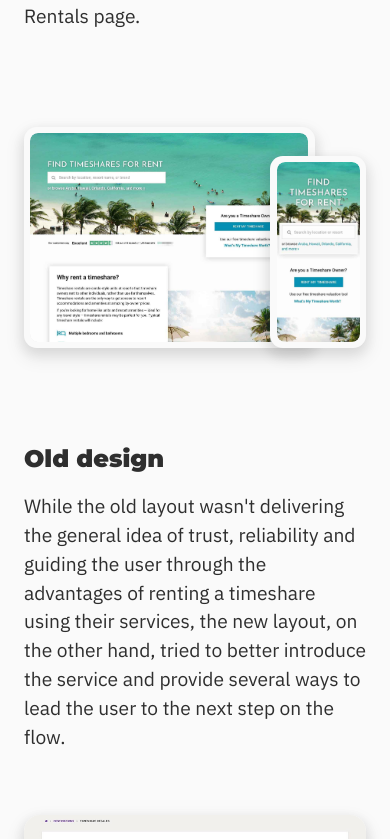
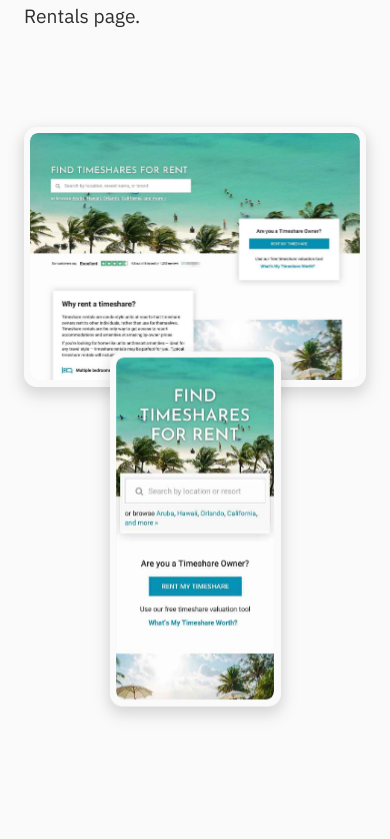
Before and after one commit to marcelorubens/mrubens, a Nuxt app: page / in a window 390 px wide. Shown: the part 1165-2004 px from the top of the page. Built offline with nearby package versions, Linux system fonts and the light colour scheme.

Commit message:
adjustments to devices on small screens

```diff
--- a/assets/sass/components/_devices.scss
+++ b/assets/sass/components/_devices.scss
@@ -1,5 +1,17 @@
 $device-border-mobile:  .4rem;
 $device-border-desktop: 1rem;
+
+.devices-container {
+  display: flex;
+  flex-direction: column;
+  align-items: center;
+  position: relative;
+  align-items: center;
+  @media screen and (min-width: $medium) {
+    flex-direction: row;
+    align-items: flex-end;
+  }
+}
 
 .device {
   display: flex;
@@ -12,12 +24,11 @@ $device-border-desktop: 1rem;
   box-shadow: $shadow;
 
   &.mobile  {
-    position: absolute;
-    right: 0;
-    width: 28%;
+    width: 50%;
+    transform: translateY(-10%);
   }
 
-  &.desktop { width: 85%; }
+  &.desktop { width: 100%; }
 
   &.mobile &__screen  { padding-top: calc(1792 / 828  * 100%); }
   &.desktop &__screen { padding-top: calc(2048 / 2732 * 100%); }
@@ -25,6 +36,15 @@ $device-border-desktop: 1rem;
   @media screen and (min-width: $medium) {
     padding: $device-border-desktop;
     border-radius: 2rem;
+
+    &.mobile  {
+      position: absolute;
+      right: 0;
+      width: 28%;
+      transform: none;
+    }
+
+    &.desktop { width: 85%; }
   }
 
   &__screen {
@@ -47,7 +67,6 @@ $device-border-desktop: 1rem;
     }
   }
 
-  @media screen and (min-width: $medium) {
   &.scroll &__screen { overflow-y: scroll; }
 
   &.scroll.animation img               { transform: translateY(-5rem); }
@@ -59,4 +78,3 @@ $device-border-desktop: 1rem;
     100% { transform: translateY(0); }
   }
 }
-}
--- a/components/DeviceHero.vue
+++ b/components/DeviceHero.vue
@@ -1,5 +1,5 @@
 <template>
-  <div ref="projectname" class="d-flex align-end justify-between my-5">
+  <div ref="projectname" class="devices-container align-center justify-between my-5">
     <div
       class="device desktop"
       :class="{
```
Lines whose indentation alone changed are shown as unchanged.
